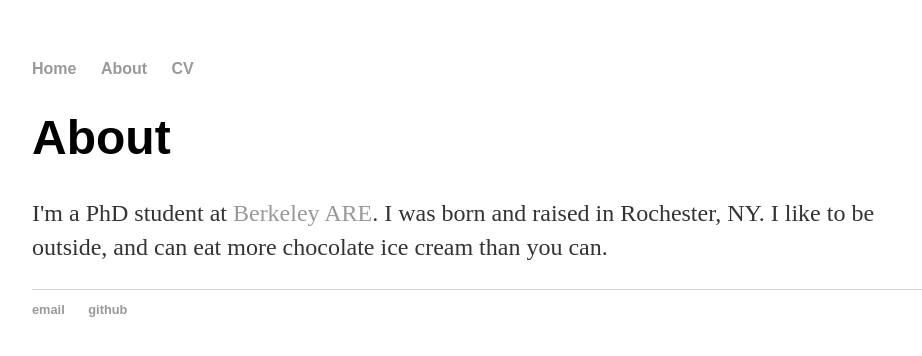
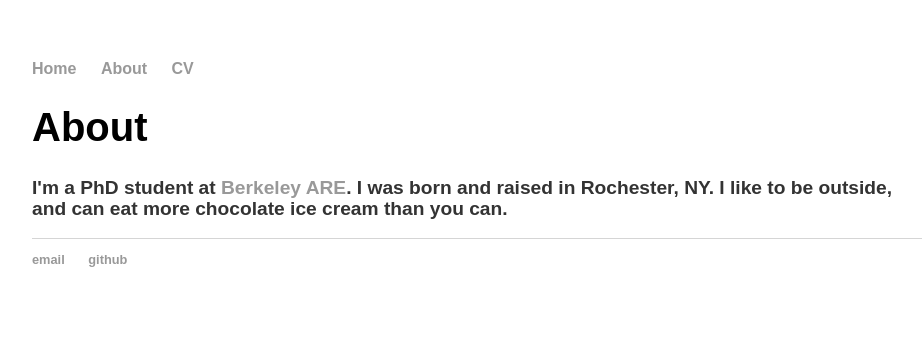
Before and after one commit to Matt-Tarduno/Matt-Tarduno.github.io, a Jekyll site: the page built from about/index.html, in a window 1280 px wide. Shown: the top 356 px of the page, without its empty margins (160-1082 px from the left). Built offline with Jekyll 4.4.1, drawn with Linux system fonts in a browser that asks for light colours.

Commit message:
Update main.css

```diff
--- a/css/main.css
+++ b/css/main.css
@@ -20,12 +20,16 @@ a:hover {
     text-decoration: underline;
 }
 h1 {
-    font-size: 3em;
+    font-size: 2.5em;
     font-family: "Avant Garde", Avantgarde, "Century Gothic", CenturyGothic, AppleGothic, sans-serif;
 }
 p {
-    font-size: 1.5em;
-    line-height: 1.4em;
+    font-family: "Avant Garde", Avantgarde, "Century Gothic", CenturyGothic, AppleGothic, sans-serif;
+    padding: 0px;
+    list-style: none;
+    font-weight: bold;
+    font-size: 1.2em;
+    line-height: 1.1em;
     color: #333;
 }
 footer {
@@ -35,7 +39,7 @@ footer {
 
 ul.posts {
     margin: 20px auto 40px;
-    font-size: 1.5em;
+    font-size: 1.2em;
 }
 
 ul.posts li {
```
